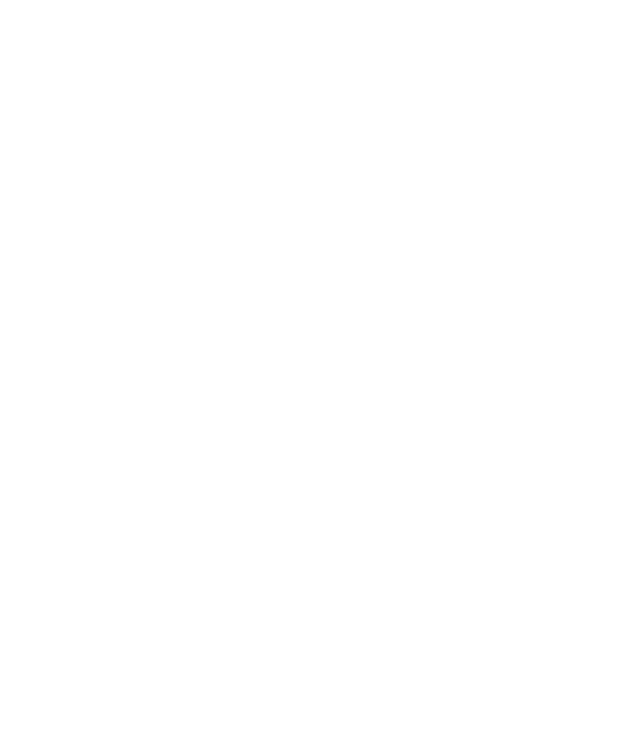
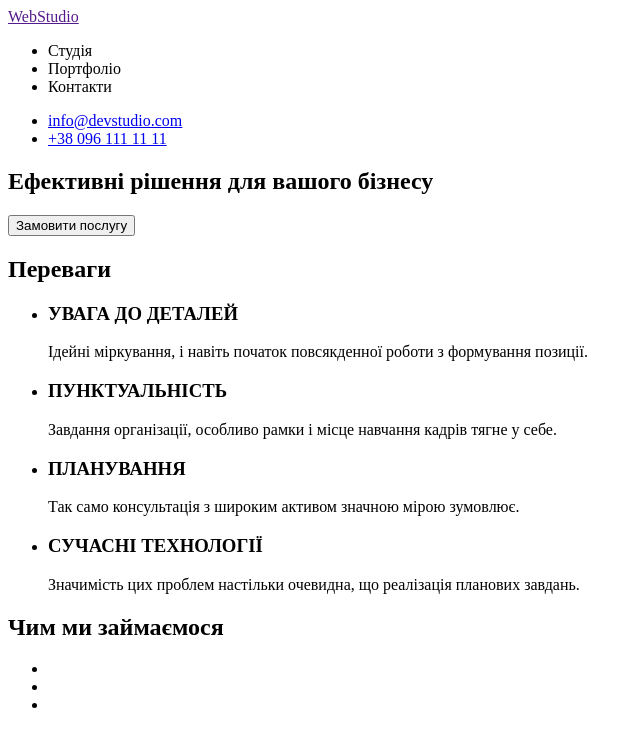
Before and after one commit to yulyarudenko88/goit-markup-hw-01, a plain HTML site: page index.html in a window 1280 px wide. Shown: the whole page, without its empty margins (0-640 px from the left). Drawn offline with Linux system fonts and the light colour scheme.

Commit message:
breakdown of the header and part of the main content 17.08.22

```diff
--- a/index.html
+++ b/index.html
@@ -1,12 +1,83 @@
 <!DOCTYPE html>
-<html lang="en">
-<head>
-  <meta charset="UTF-8">
-  <meta http-equiv="X-UA-Compatible" content="IE=edge">
-  <meta name="viewport" content="width=device-width, initial-scale=1.0">
-  <title>Document</title>
-</head>
-<body>
-
-</body>
+<html lang="ukr">
+  <head>
+    <meta charset="UTF-8" />
+    <meta http-equiv="X-UA-Compatible" content="IE=edge" />
+    <meta name="viewport" content="width=device-width, initial-scale=1.0" />
+    <title>Document</title>
+  </head>
+  <body>
+    <!--Heder-->
+    <header>
+      <nav>
+        <a land="en" href="">WebStudio</a>
+        <ul>
+          <li>Студія</li>
+          <li>Портфоліо</li>
+          <li>Контакти</li>
+        </ul>
+      </nav>
+      <ul>
+        <li>
+          <a href="mailto:@devstudio.com">info@devstudio.com</a>
+        </li>
+        <li>
+          <a href="tel:+38 096 111 11 11">+38 096 111 11 11</a>
+        </li>
+      </ul>
+    </header>
+    <!--Main content-->
+    <main>
+      <section>
+        <h1>Ефективні рішення для вашого бізнесу</h1>
+        <button type="button">Замовити послугу</button>
+      </section>
+      <section>
+        <h2>Переваги</h2>
+        <ul>
+          <li>
+            <h3>УВАГА ДО ДЕТАЛЕЙ</h3>
+            <p>
+              Ідейні міркування, і навіть початок повсякденної роботи з
+              формування позиції.
+            </p>
+          </li>
+          <li>
+            <h3>ПУНКТУАЛЬНІСТЬ</h3>
+            <p>
+              Завдання організації, особливо рамки і місце навчання кадрів тягне
+              у себе.
+            </p>
+          </li>
+          <li>
+            <h3>ПЛАНУВАННЯ</h3>
+            <p>
+              Так само консультація з широким активом значною мірою зумовлює.
+            </p>
+          </li>
+          <li>
+            <h3>СУЧАСНІ ТЕХНОЛОГІЇ</h3>
+            <p>
+              Значимість цих проблем настільки очевидна, що реалізація планових
+              завдань.
+            </p>
+          </li>
+        </ul>
+      </section>
+      <section>
+        <h2>Чим ми займаємося</h2>
+        <ul>
+          <li>
+            <img src="" alt="" width="370" />
+          </li>
+          <li>
+            <img src="" alt="" width="370" />
+          </li>
+          <li>
+            <img src="" alt="" width="370" />
+          </li>
+        </ul>
+      </section>
+    </main>
+  </body>
 </html>
```
